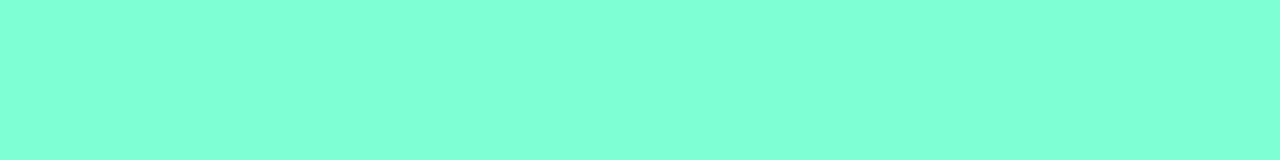
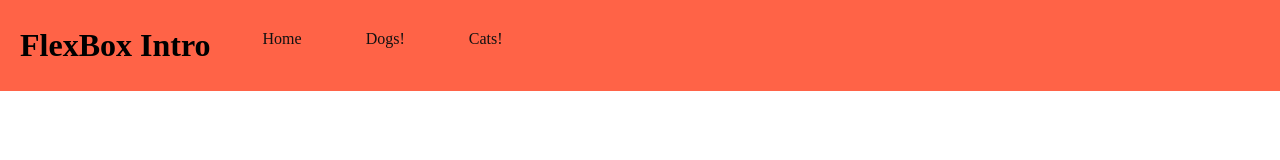
Before and after one commit to StevenZelenak/flexbox-intro, a plain HTML site: page index.html in a window 1280 px wide. Drawn offline with Linux system fonts and the light colour scheme.

Commit message:
adding navbar

```diff
--- a/index.html
+++ b/index.html
@@ -10,6 +10,25 @@
 <body>
 
 
+<header class ="navbar">
+    <h1>FlexBox Intro</h1>
+    <ul>
+        <li class="nav-item">
+            <a href="./index.html">Home</a>
+        </li>
+        <li class="nav-item">
+            <a href="./dogs.html">Dogs!</a>
+        </li>
+        <li class="nav-item">
+            <a href="./cats.html">Cats!</a>
+        </li>
+
+
+
+    </ul>
+</header>
+
+
     <script src="./main.js"></script>
 </body>
 </html>
--- a/main.css
+++ b/main.css
@@ -1,3 +1,54 @@
 body {
-    background-color: aquamarine;
+
+    background-color: white;
+    clear: both;
+    margin-bottom: 100px;
+    margin: 0;
+    min-height: 400px;
+    padding: 0;
+    text-align: center;
 }
+
+
+/* Header */
+/* Navigation */
+
+
+
+.navbar {
+    background-color: tomato;
+    display: flex;
+}
+
+.navbar h1{
+    padding: 0 20px;
+    line-height: 1.5em;
+}
+
+.navbar ul{
+
+    list-style-type: none;
+    margin: 0;
+    padding: 0;
+    display: flex;
+}
+
+.nav-item{
+    background-color: rgba(255, 99, 71, 0.863);
+}
+
+.nav-item a{
+    margin: 1em;
+  display: block;
+  color: #111;
+  text-align: center;
+  padding: 14px 16px;
+  text-decoration: none;
+
+}
+
+.nav-item a:hover{
+    color: white;
+    background-color: thistle;
+
+}
```
